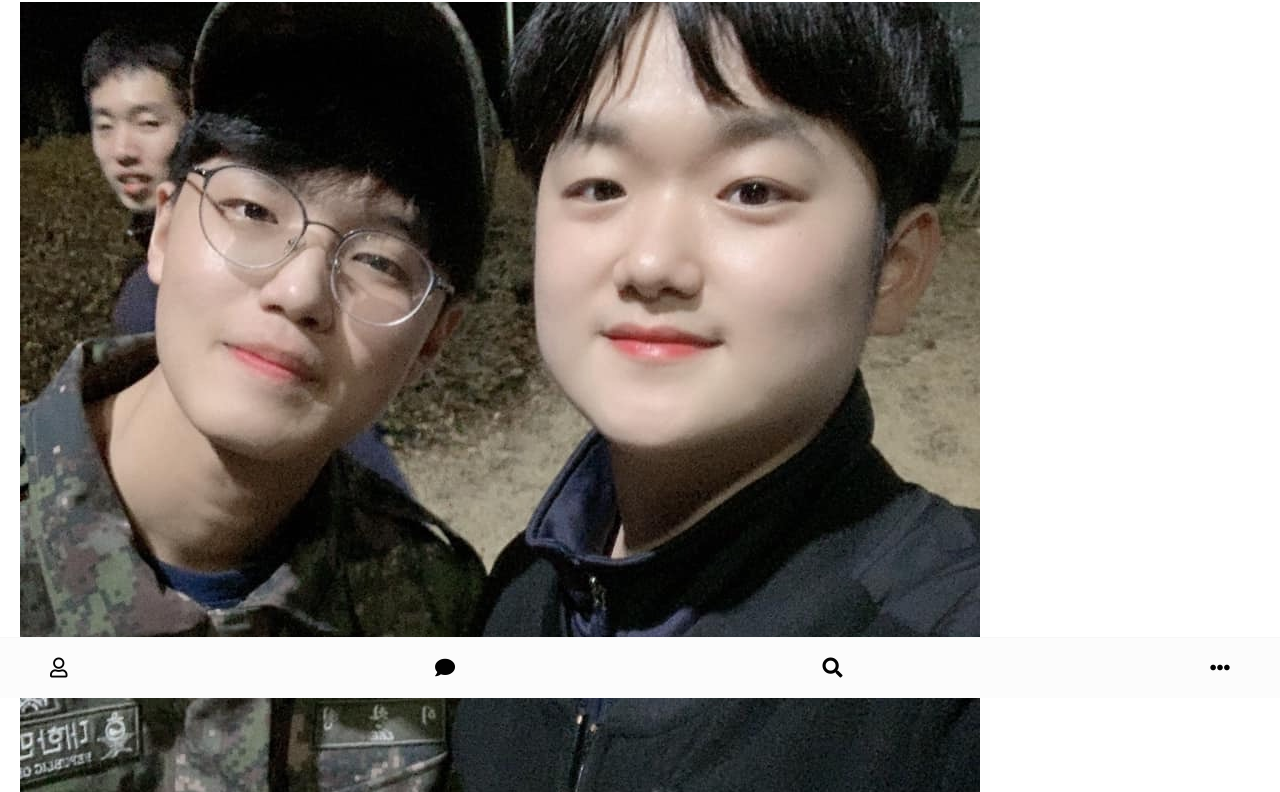
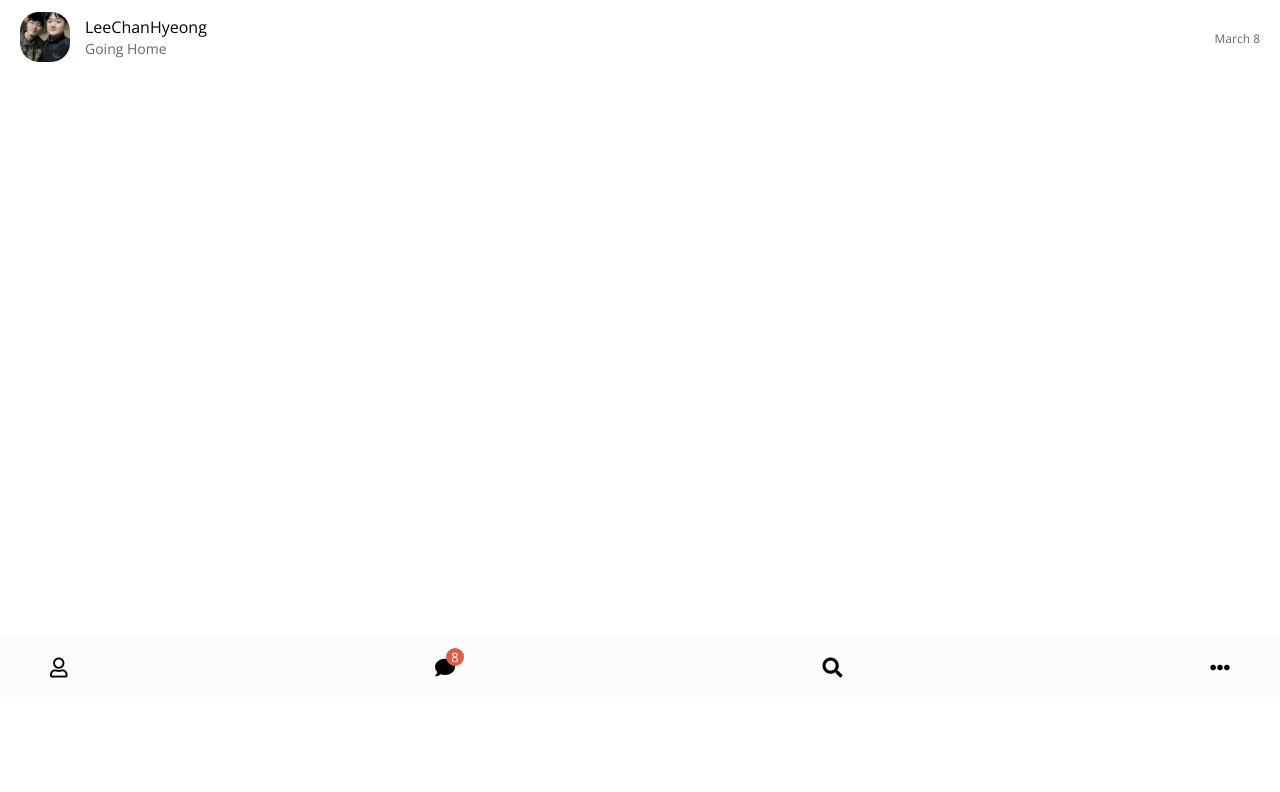
Before and after one commit to c01d-br0th3r/kakao-clone, a plain HTML site: page index.html in a window 1280 px wide. Shown: the part 102-894 px from the top of the page. After the commit the page ends 800 px from the top, so only its background shows below. Drawn offline with nearby package versions, Linux system fonts and the light colour scheme.

Commit message:
Setting friend.css

```diff
--- /dev/null
+++ b/css/friend.css
@@ -0,0 +1,50 @@
+.friend {
+  display: flex;
+  justify-content: space-between;
+  align-items: center;
+}
+
+.friend .friend__avatar {
+  width: 50px;
+  border-radius: 38%;
+}
+
+.friend.m-avatar {
+  width: 60px;
+}
+
+.friend__avatar.g-avatar {
+  width: 70px;
+}
+
+.friend .friend__column {
+  display: flex;
+  align-items: center;
+}
+
+.friend .friend__avatar {
+  margin-right: 15px;
+}
+
+.friend__content .friend__name {
+  display: block;
+  margin-bottom: 5px;
+}
+
+.friend__content .friend_bottom-text,
+.friend__content .friend_status {
+  opacity: 0.6;
+}
+
+.friend__content .friend_bottom-text {
+  font-size: 14px;
+}
+
+.friend__content .friend_status {
+  font-size: 12px;
+}
+
+.friend .chat__timestamp {
+  font-size: 12px;
+  opacity: 0.6;
+}
--- a/css/header.css
+++ b/css/header.css
@@ -3,7 +3,7 @@
   justify-content: space-between;
   margin-bottom: 30px;
   align-items: center;
-  padding-top: 40px;
+  padding-top: 50px;
 }
 
 .header .header__title {
--- a/css/nav-bar.css
+++ b/css/nav-bar.css
@@ -16,3 +16,23 @@
 .nav i {
   font-size: 20px;
 }
+
+.nav .nav__list-link {
+  position: relative;
+}
+
+.nav .nav__badge {
+  position: absolute;
+  top: -10px;
+  right: -9px;
+  font-size: 13px;
+  color: #ffffff;
+  background-color: #dc5d46;
+  width: 18px;
+  height: 18px;
+  text-align: center;
+  display: flex;
+  justify-content: center;
+  align-items: center;
+  border-radius: 10px;
+}
--- a/css/style.css
+++ b/css/style.css
@@ -3,6 +3,7 @@
 @import "status-bar.css";
 @import "header.css";
 @import "nav-bar.css";
+@import "friend.css";
 
 * {
   box-sizing: border-box;
@@ -18,4 +19,13 @@
 
 a {
   color: inherit;
+  text-decoration: none;
 }
+
+main {
+  padding-bottom: 70px;
+}
+
+.chatting-room {
+  padding-bottom: 0;
+}
--- a/index.html
+++ b/index.html
@@ -45,23 +45,30 @@
 
     <main class="chats">
       <ul class="chats__list">
-        <li class="chats__chat chat">
+        <div class="chats__chat chat">
           <a href="chat.html">
-            <div class="chat__column">
+            <div class="chats__chat friend friend--lg">
+              <div class="friend__column">
                 <img
                   src="images/img.jpeg"
                   alt=""
-                class="chat__avartar g-avatar"
+                  class="m-avatar friend__avatar"
                 />
-              <div class="chat__content">
-                <span class="chat__username">
-                  Chanhyeong
+                <div class="friend__content">
+                  <span class="friend__name">
+                    LeeChanHyeong
                   </span>
-                <span class="chat__preview">Going Home</span>
+                  <span class="friend_bottom-text">
+                    Going Home
+                  </span>
                 </div>
               </div>
-            <div class="chat__column">
-              <span class="chat__timestamp">Yesterday</span>
+
+              <div class="friend_column">
+                <div class="friend__now-listening">
+                  <span class="chat__timestamp">March 8</span>
+                </div>
+              </div>
             </div>
           </a>
         </li>
@@ -77,6 +84,7 @@
         </li>
         <li class="nav__list-item">
           <a href="index.html" class="nav__list-link">
+            <div class="nav__badge">8</div>
             <i class="fas fa-comment"></i>
           </a>
         </li>
```
Also changed, not shown: chat.html (+1 -1 lines), find.html (+3 -3 lines), friends.html (+4 -4 lines), more.html (+1 -1 lines). Lines whose indentation alone changed are shown as unchanged.
